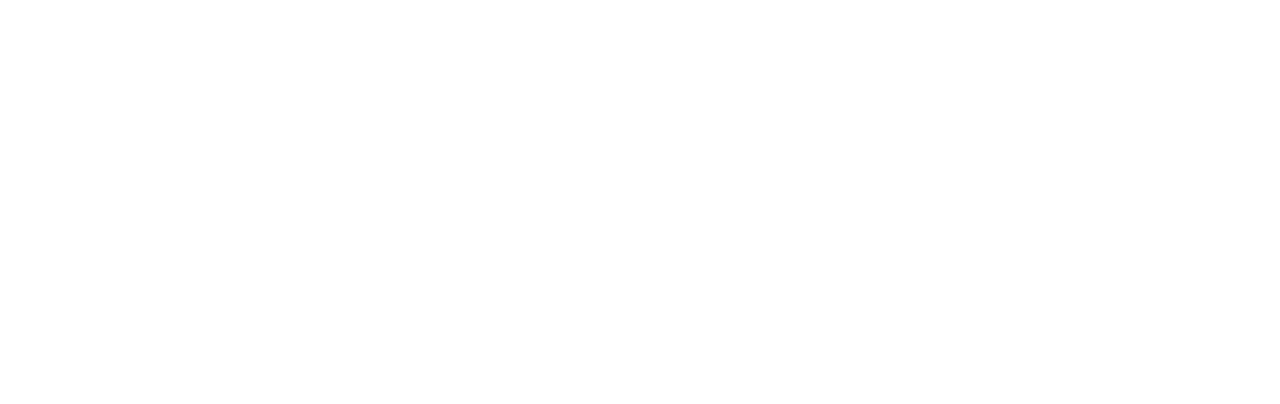
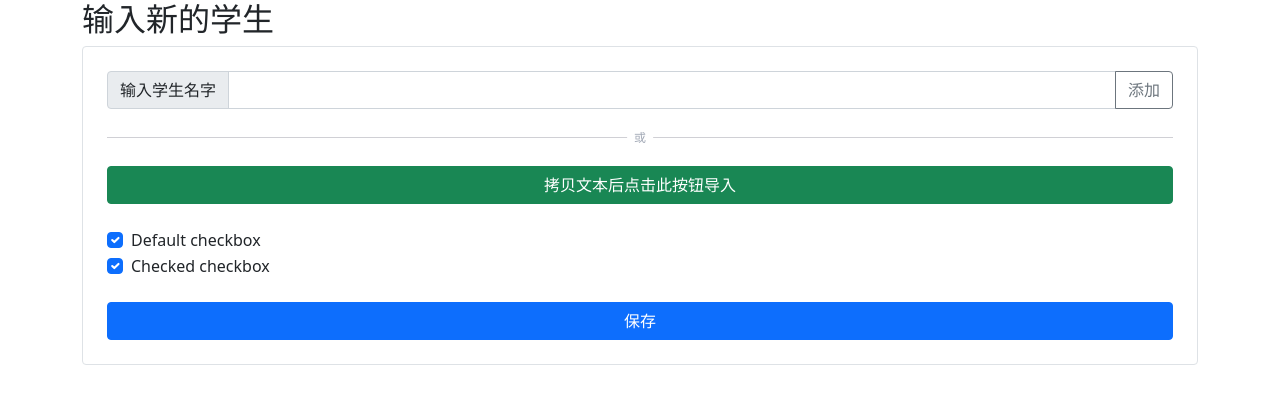
Before and after one commit to marszhou/daily-score-management, a React (Create React App) app: page /student-list-demo in a window 1280 px wide. Before the commit this address had no page. Shown: the top 404 px of the page. Built offline with nearby package versions, Linux system fonts and the light colour scheme.

Commit message:
student list

```diff
--- a/src/App.tsx
+++ b/src/App.tsx
@@ -1,4 +1,5 @@
 import { Route, Routes } from 'react-router'
+import StudentListDemo from './views/StudentListDemo'
 import WorkDayPickerDemo from './views/WorkDayPickerDemo'
 
 function App() {
@@ -7,6 +8,7 @@
       <Routes>
         <Route path="/" element={<h1>Hello</h1>} />
         <Route path="/work-day-picker-demo" element={<WorkDayPickerDemo />} />
+        <Route path="/student-list-demo" element={<StudentListDemo />} />
       </Routes>
     </div>
   )
--- /dev/null
+++ b/src/components/HR.module.scss
@@ -0,0 +1,22 @@
+.textHr {
+  color: #a2a9b6;
+  border: 0;
+  font-size: 12px;
+  padding: 1em 0;
+  position: relative;
+  background-color:unset;
+  opacity: 1;
+}
+.textHr::before {
+  content: attr(data-text);
+  position: absolute;
+  padding: 0 1ch;
+  line-height: 1px;
+  border: solid #d0d0d5;
+  border-width: 0 99vw;
+  width: fit-content;
+  /* for 不支持fit-content浏览器 */
+  white-space: nowrap;
+  left: 50%;
+  transform: translateX(-50%);
+}
--- /dev/null
+++ b/src/components/HR.tsx
@@ -0,0 +1,22 @@
+import React, { DetailedHTMLProps, FunctionComponent } from 'react'
+import style from './HR.module.scss'
+
+interface HRProps
+  extends DetailedHTMLProps<
+    React.BaseHTMLAttributes<HTMLHRElement>,
+    HTMLHRElement
+  > {
+  text: string
+}
+
+const HR: FunctionComponent<HRProps> = ({ text, className, ...props }) => {
+  return (
+    <hr
+      data-text={text}
+      className={`${style.textHr} ${className}`}
+      {...props}
+    />
+  )
+}
+
+export default HR
--- a/src/components/WorkDayPicker/WorkDayPicker.tsx
+++ b/src/components/WorkDayPicker/WorkDayPicker.tsx
@@ -12,7 +12,7 @@
 
 export type WorkDayPickerDays = Array<Date>
 interface WorkDayPickerProps {
-  defaultValues: WorkDayPickerDays | undefined
+  defaultValues?: WorkDayPickerDays
 }
 
 const WorkDayPicker: FunctionComponent<WorkDayPickerProps> = ({
--- a/src/index.tsx
+++ b/src/index.tsx
@@ -18,6 +18,3 @@
     </Provider>
   </React.StrictMode>
 )
-
-navigator.clipboard.readText().then(
-  clipText => console.log(clipText));
--- /dev/null
+++ b/src/views/StudentListDemo.tsx
@@ -0,0 +1,86 @@
+import { FunctionComponent } from 'react'
+import HR from '../components/HR'
+
+interface StudentListDemoProps {}
+
+const StudentListDemo: FunctionComponent<StudentListDemoProps> = () => {
+  return (
+    <>
+      <h2>输入新的学生</h2>
+      <div className="border rounded p-4">
+        <div className="input-group mb-3">
+          <span className="input-group-text">输入学生名字</span>
+          <input
+            type="text"
+            className="form-control"
+            placeholder=""
+            aria-label="学生名字"
+            aria-describedby="button-addon2"
+          />
+          <button className="btn btn-outline-secondary" type="button" id="button-addon2">
+            添加
+          </button>
+        </div>
+
+        <HR text="或" />
+
+        <div className="d-grid gap-2">
+          <button
+            className="btn btn-success"
+            type="button"
+            onClick={() => {
+              navigator.clipboard
+                .readText()
+                .then((clipText) => console.log(clipText))
+            }}
+          >
+            拷贝文本后点击此按钮导入
+          </button>
+        </div>
+
+        <div className='mt-4'>
+          <div className="form-check">
+            <input
+              className="form-check-input"
+              type="checkbox"
+              id="flexCheckDefault"
+              defaultChecked
+            />
+            <label className="form-check-label" htmlFor="flexCheckDefault">
+              Default checkbox
+            </label>
+          </div>
+          <div className="form-check">
+            <input
+              className="form-check-input"
+              type="checkbox"
+              id="flexCheckChecked"
+              defaultChecked
+            />
+            <label className="form-check-label" htmlFor="flexCheckChecked">
+              Checked checkbox
+            </label>
+          </div>
+        </div>
+
+
+        <div className="d-grid gap-2 mt-4">
+          <button
+            className="btn btn-primary"
+            type="button"
+            onClick={() => {
+              navigator.clipboard
+                .readText()
+                .then((clipText) => console.log(clipText))
+            }}
+          >
+            保存
+          </button>
+        </div>
+      </div>
+
+    </>
+  )
+}
+
+export default StudentListDemo
--- a/src/views/WorkDayPickerDemo.jsx
+++ b/src/views/WorkDayPickerDemo.tsx
@@ -1,6 +1,3 @@
-import AddButton from "../components/WorkDayPicker/AddButton";
-import Month from "../components/WorkDayPicker/Month";
-import Setup from "../components/WorkDayPicker/Setup";
 import WorkDayPicker from "../components/WorkDayPicker/WorkDayPicker";
 
 const WorkDayPickerDemo = () => {
```
